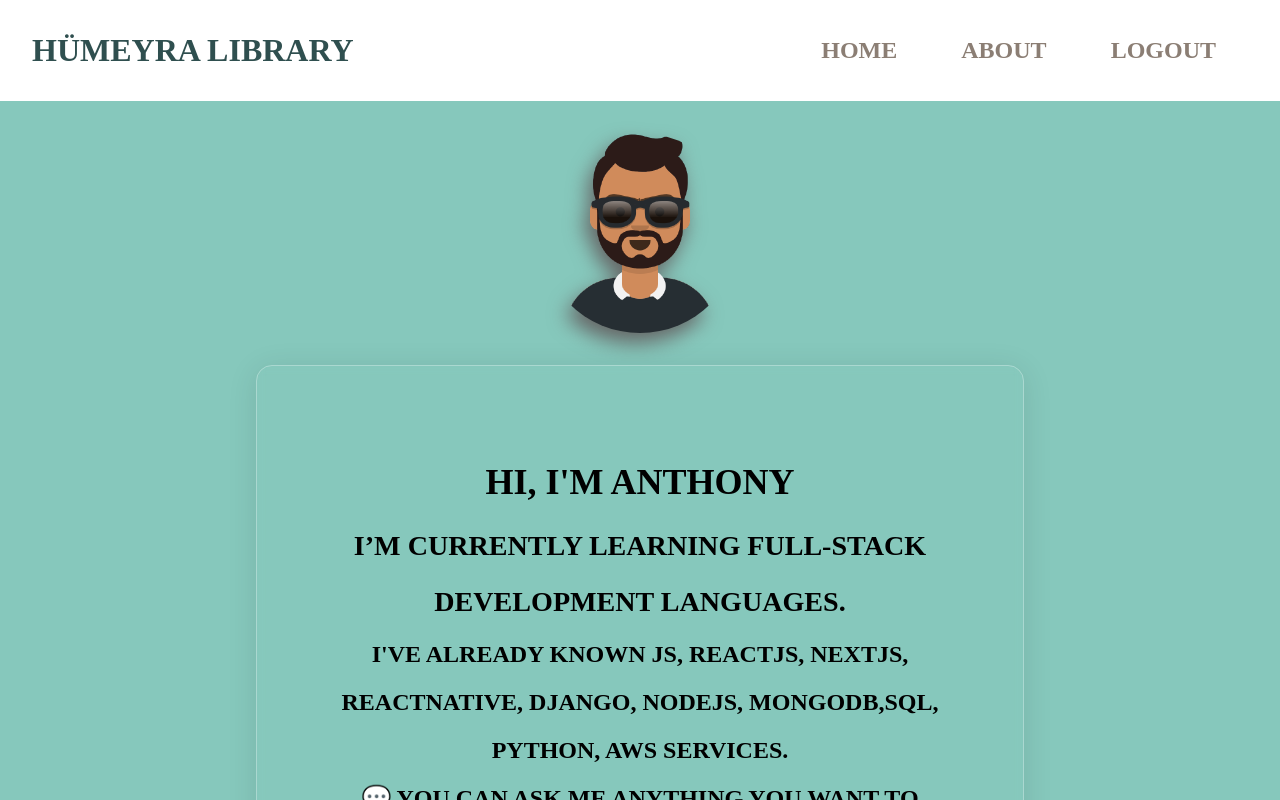
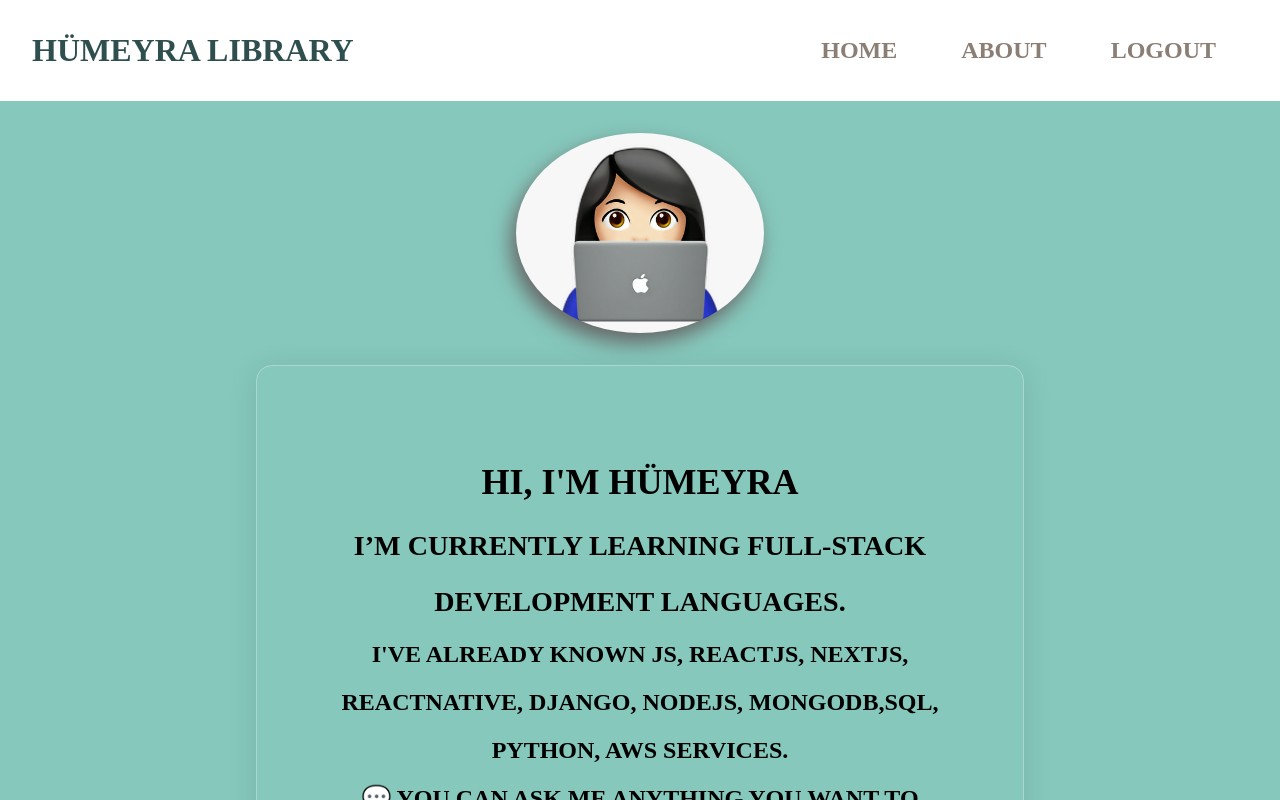
Before and after one commit to humEyra1064/clarus-library-inclass, a React (Create React App) app: page /about in a window 1280 px wide. Both pictures are taken after typing "Sample", "Sample123" into the empty fields and a click on the button "LOGIN". Shown: the top 800 px of the page. Built offline with nearby package versions, Linux system fonts and the light colour scheme; a web font is replaced by a local one.

Commit message:
about end

```diff
--- a/src/components/icon/Icon.jsx
+++ b/src/components/icon/Icon.jsx
@@ -6,8 +6,8 @@ const Icon = ({path,icon, hoverColor}) => {
     <SvgIcon
       hoverColor={hoverColor}
       xmlns="http://www.w3.org/2000/svg"
-      width={32}
-      height={32}
+      width={48}
+      height={48}
       fill="currentColor"
       className={`bi bi-${icon}`}
       >
--- a/src/pages/about/About.jsx
+++ b/src/pages/about/About.jsx
@@ -1,6 +1,6 @@
 import React from 'react'
 import { AboutContainer, IconContainer, InfoContainer, ProfileImg } from './About.style'
-import profile from "../../assets/about.png"
+import profile from "../../assets/emoji.png"
 import Icon from '../../components/icon/Icon';
 import { iconData } from '../../helper/iconData';
 
@@ -9,7 +9,7 @@ const About = () => {
     <AboutContainer>
       <ProfileImg src={profile} alt="anthony" />
       <InfoContainer>
-        <h2>Hi, I'm Anthony</h2>
+        <h2>Hi, I'm Hümeyra</h2>
         <h3>I’m currently learning Full-Stack Development Languages.</h3>
         <h4>
           I've already known JS, ReactJS, NextJs, ReactNative, Django, NodeJS,
```
Also changed, not shown: src/assets/emoji.png (added).
